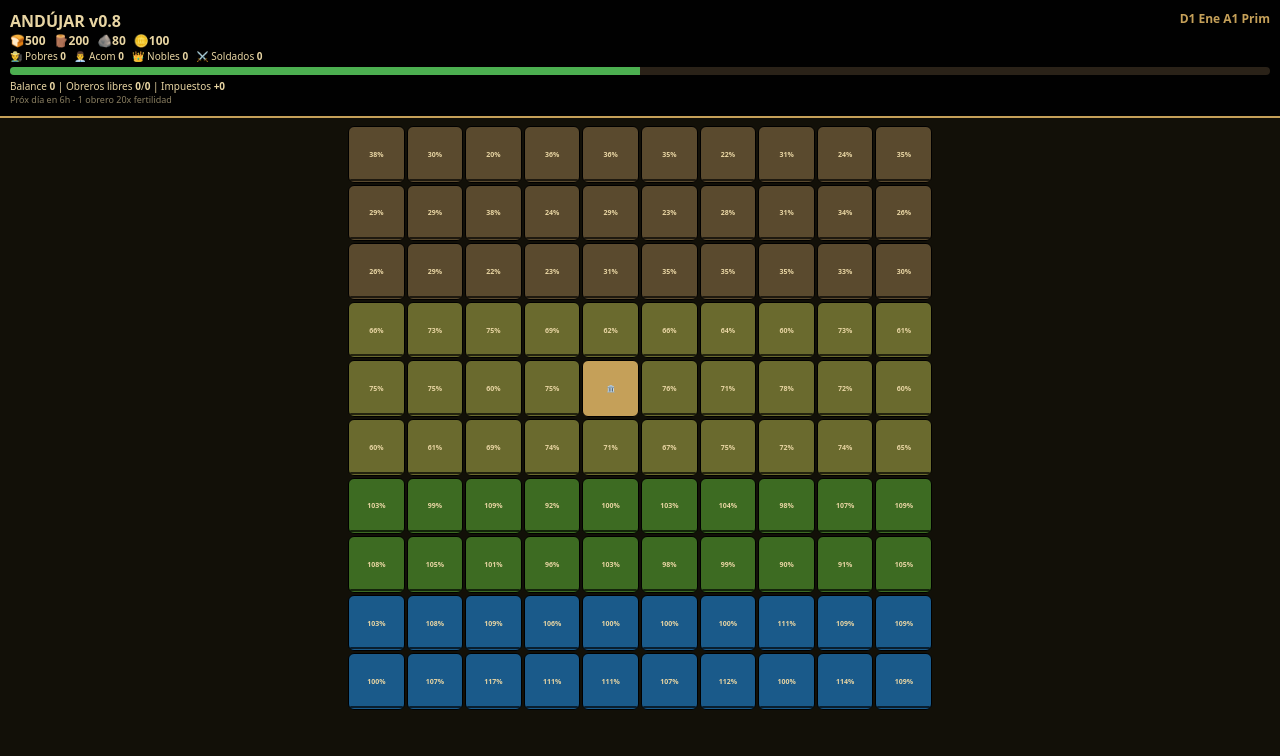
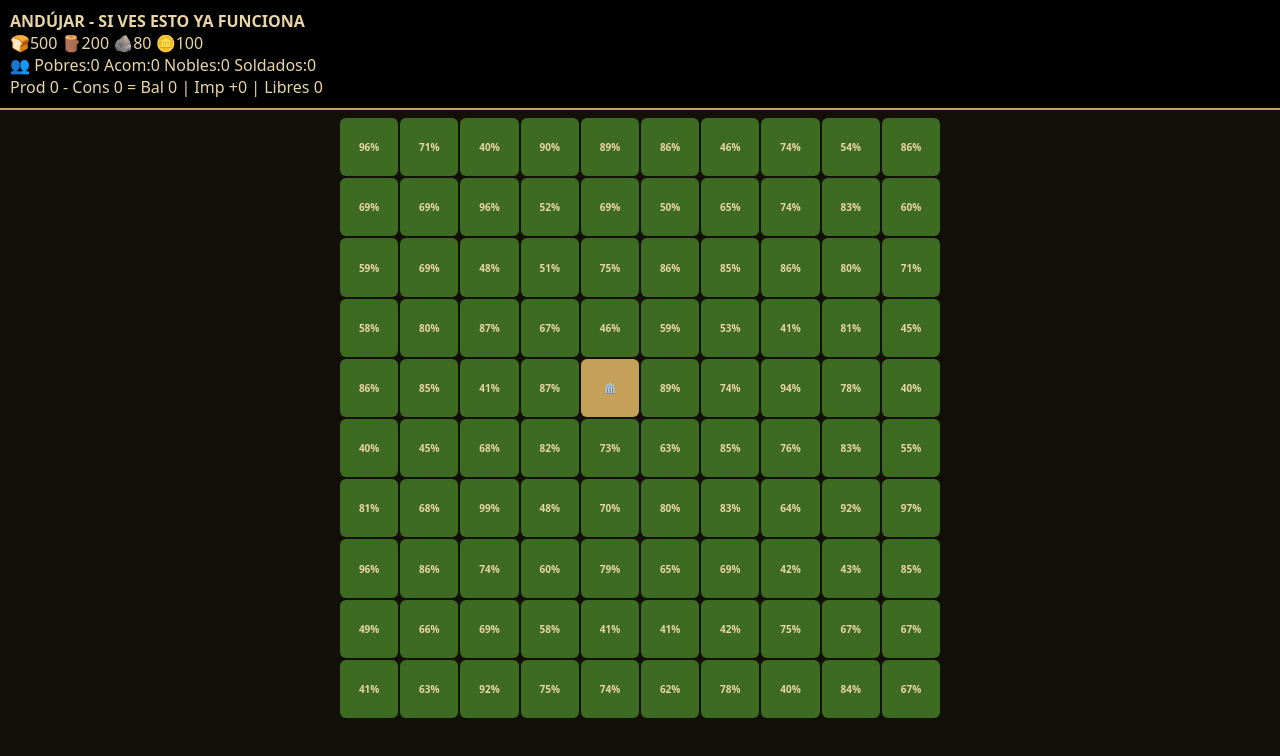
Before and after one commit to lolodiaz97/Juego-And-jar-, a plain HTML site: page index.html in a window 1280 px wide. Drawn offline with Linux system fonts and the light colour scheme.

Commit message:
Update index.html

```diff
--- a/index.html
+++ b/index.html
@@ -1,128 +1,53 @@
-<!DOCTYPE html>
-<html lang="es">
-<head>
-<meta charset="UTF-8"><meta name="viewport" content="width=device-width, initial-scale=1.0">
-<title>Andújar v0.8 Fixed</title>
+<!DOCTYPE html><html lang="es"><head>
+<meta charset="UTF-8"><meta name="viewport" content="width=device-width,initial-scale=1">
+<title>Andújar</title>
 <style>
-:root{--gold:#c5a059;--bg:#121008;--paper:#e8d5a3}
-*{box-sizing:border-box}body{margin:0;background:var(--bg);color:var(--paper);font-family:system-ui}
-#hud{position:sticky;top:0;background:#000e;padding:10px;border-bottom:2px solid var(--gold);z-index:20}
-.bar{height:8px;background:#2a2218;border-radius:6px;overflow:hidden;margin:4px 0}.fill{height:100%}
+body{margin:0;background:#121008;color:#e8d5a3;font-family:system-ui}
+#hud{background:#000;padding:10px;border-bottom:2px solid #c5a059;position:sticky;top:0}
 #map{display:grid;grid-template-columns:repeat(10,1fr);gap:2px;padding:8px;max-width:600px;margin:auto}
-.tile{aspect-ratio:1;border-radius:6px;display:flex;flex-direction:column;align-items:center;justify-content:center;font-size:7px;font-weight:bold;cursor:pointer;border:1px solid #000;position:relative}
-.village{background:var(--gold)!important;color:#000}
-.house{background:#8d6e63!important;outline:2px solid #ffcc80}.barracks{background:#4a2a2a!important;outline:2px solid #ff4d4d}
-.f100{background:#3d6b22}.f70{background:#6a6a2e}.f40{background:#5a4a2e}.f10{background:#2e2620}
-.river{background:#1a5a8a!important}.farmed{outline:2px solid #7cff7c}
-.badge{position:absolute;bottom:1px;font-size:6px;background:#000a;padding:1px 2px;border-radius:3px;left:1px;right:1px;text-align:center}
-button{width:100%;padding:9px;border-radius:8px;border:0;font-weight:bold;margin-top:6px;cursor:pointer;font-size:12px}
-.bgold{background:var(--gold)}.bred{background:#8a2a2a;color:#fff}.bdark{background:#222;color:var(--paper);border:1px solid var(--gold)}
+.tile{aspect-ratio:1;background:#3d6b22;border-radius:6px;display:flex;align-items:center;justify-content:center;font-size:10px;font-weight:bold;cursor:pointer}
+.village{background:#c5a059!important;color:#000}
+.house{background:#8d6e63!important}.barracks{background:#8a2a2a!important}
+button{width:100%;padding:10px;margin-top:6px;border-radius:8px;border:0;font-weight:bold}
+.bgold{background:#c5a059}.bdark{background:#222;color:#e8d5a3;border:1px solid #c5a059}
 #modal{position:fixed;inset:0;background:#000c;display:none;align-items:center;justify-content:center;z-index:99}
-#modalBox{background:#1e1a12;border:2px solid var(--gold);padding:14px;border-radius:12px;width:92%;max-width:360px}
-#date{color:var(--gold);font-weight:900;font-size:12px}
-.res{display:flex;flex-wrap:wrap;gap:8px;font-size:12px}
-</style>
-</head>
-<body>
+#box{background:#1e1a12;border:2px solid #c5a059;padding:14px;border-radius:12px;width:90%;max-width:320px}
+</style></head><body>
 <div id="hud">
-<div style="display:flex;justify-content:space-between"><b>ANDÚJAR v0.8</b><div id="date">Cargando...</div></div>
-<div class="res">
-<div>🍞<b id="food">500</b></div><div>🪵<b id="wood">200</b></div><div>🪨<b id="stone">80</b></div><div>🪙<b id="gold">100</b></div>
-</div>
-<div class="res" style="font-size:10px">
-<div>👨‍🌾 Pobres <b id="poorPop">0</b></div><div>👨‍💼 Acom <b id="medPop">0</b></div><div>👑 Nobles <b id="noblePop">0</b></div><div>⚔️ Soldados <b id="army">0</b></div>
-</div>
-<div class="bar"><div id="foodBar" class="fill" style="background:#4caf50;width:50%"></div></div>
-<div style="font-size:10px">Balance <b id="bal">0</b> | Obreros libres <b id="free">0</b>/<b id="workforce">0</b> | Impuestos <b id="tax">+0</b></div>
-<div style="font-size:9px;opacity:.6" id="realInfo"></div>
+<b>ANDÚJAR - SI VES ESTO YA FUNCIONA</b><br>
+🍞<span id="food">500</span> 🪵<span id="wood">200</span> 🪨<span id="stone">80</span> 🪙<span id="gold">100</span><br>
+👥 Pobres:<span id="pp">0</span> Acom:<span id="mp">0</span> Nobles:<span id="np">0</span> Soldados:<span id="sp">0</span><br>
+<span id="info"></span>
 </div>
 <div id="map"></div>
-<div id="modal"><div id="modalBox"></div></div>
-
+<div id="modal"><div id="box"></div></div>
 <script>
-let FOOD=500,WOOD=200,STONE=80,GOLD=100,SOLDIERS=0,tiles=[],sel=-1,gameDaysPassed=0;
-const ONE_DAY=6*60*60*1000;
-let startReal=Date.now();
-let startSaved=localStorage.getItem('andujar_start');
-if(startSaved){startReal=parseInt(startSaved);} else {localStorage.setItem('andujar_start',startReal);}
-gameDaysPassed=parseInt(localStorage.getItem('andujar_days')||'0');
-
-// Crear mapa
-for(let y=0;y<10;y++){for(let x=0;x<10;x++){
- if(x==4&&y==4){tiles.push({type:'village',fert:100,workers:0,house:null,barracks:false});continue;}
- let base=y<3?20:y<6?60:y<8?90:100; tiles.push({type:'field',fert:base+Math.floor(Math.random()*20),river:y>=8,workers:0,house:null,barracks:false});
-}}
-
-let load=JSON.parse(localStorage.getItem('andujar_save_v8')||'null');
-if(load){
- try{FOOD=load.FOOD;WOOD=load.WOOD;STONE=load.STONE;GOLD=load.GOLD;SOLDIERS=load.SOLDIERS||0;
- load.tiles.forEach((t,i)=>{if(tiles[i]&&t){tiles[i].workers=t.workers||0;tiles[i].house=t.house||null;tiles[i].barracks=t.barracks||false;if(t.fert)tiles[i].fert=t.fert;}});}catch(e){console.log('save corrupto')}
+let FOOD=500,WOOD=200,STONE=80,GOLD=100,SOLD=0,sel=0,tiles=[];
+for(let i=0;i<100;i++){if(i==44){tiles.push({v:true});continue;} tiles.push({f:40+Math.random()*60|0,w:0,h:null,b:false});}
+function tax(h){return h=='s'?2:h=='m'?8:h=='b'?24:0;}
+function pops(){let p=0,m=0,n=0;tiles.forEach(t=>{if(t.h=='s')p+=4;if(t.h=='m')m+=8;if(t.h=='b')n+=16});return{p,m,n,tot:p+m+n,work:p+m};}
+function workers(){return tiles.reduce((a,t)=>a+(t.w||0),0);}
+function draw(){
+ let map=document.getElementById('map');map.innerHTML='';
+ tiles.forEach((t,i)=>{
+  let d=document.createElement('div');d.className='tile '+(t.v?'village':t.b?'barracks':t.h?'house':'');
+  d.innerHTML=t.v?'🏛️':t.b?`⚔️ ${SOLD}`:t.h?(t.h=='s'?'🏠':t.h=='m'?'🏘️':'🏰'):`${t.f|0}% ${t.w||''}`;
+  d.onclick=()=>openT(i);map.appendChild(d);
+ });
+ let po=pops();
+ document.getElementById('pp').innerText=po.p;document.getElementById('mp').innerText=po.m;document.getElementById('np').innerText=po.n;document.getElementById('sp').innerText=SOLD;
+ document.getElementById('food').innerText=FOOD|0;document.getElementById('wood').innerText=WOOD|0;document.getElementById('stone').innerText=STONE|0;document.getElementById('gold').innerText=GOLD|0;
+ let prod=0,tx=0;tiles.forEach(t=>{if(t.w)prod+=t.w*20*(t.f/100);if(t.h)tx+=tax(t.h);});
+ document.getElementById('info').innerText=`Prod ${prod|0} - Cons ${po.tot+SOLD*2} = Bal ${prod-po.tot-SOLD*2|0} | Imp +${tx} | Libres ${po.work-workers()}`;
 }
-
-function taxPer(h){if(h=='small')return 2; if(h=='med')return 8; if(h=='big')return 24; return 0;}
-function getPops(){let poor=0,med=0,noble=0; tiles.forEach(t=>{if(t.house=='small')poor+=4; if(t.house=='med')med+=8; if(t.house=='big')noble+=16;}); return {poor,med,noble,total:poor+med+noble,workforce:poor+med};}
-function totalWorkers(){return tiles.reduce((a,t)=>a+(t.workers||0),0);}
-function getDateObj(d){let y=Math.floor(d/360)+1,dy=d%360,m=Math.floor(dy/30)+1,day=(dy%30)+1;let s=dy<90?'Prim':dy<180?'Ver':dy<270?'Oto':'Inv';let mo=["Ene","Feb","Mar","Abr","May","Jun","Jul","Ago","Sep","Oct","Nov","Dic"];return {y,m,day,s,mo};}
-
-function draw(){
- let mapEl=document.getElementById('map'); if(!mapEl) return;
- mapEl.innerHTML=''; tiles.forEach((t,i)=>{
-  let el=document.createElement('div'); let fertCls=t.fert>=80?'f100':t.fert>=50?'f70':t.fert>=20?'f40':'f10';
-  let cls='tile ';
-  if(t.type=='village') cls+='village'; else if(t.barracks) cls+='barracks'; else if(t.house) cls+='house'; else cls+=fertCls+(t.river?' river':'')+(t.workers?' farmed':'');
-  el.className=cls;
-  if(t.type=='village') el.innerHTML=`🏛️`;
-  else if(t.barracks) el.innerHTML=`⚔️<span class="badge">CUARTEL ${SOLDIERS}</span>`;
-  else if(t.house){let ic=t.house=='small'?'🏠':t.house=='med'?'🏘️':'🏰'; el.innerHTML=`${ic}<span class="badge">${t.house=='big'?'👑 NOBLE':t.house=='med'?'ACOM':'POBRE'} ${taxPer(t.house)}🪙</span>`;}
-  else el.innerHTML=`${t.fert}%<span class="badge">${t.workers?t.workers+'👨‍🌾':''}</span>`;
-  el.onclick=()=>openTile(i); mapEl.appendChild(el);
- });
- let pops=getPops();
- document.getElementById('poorPop').innerText=pops.poor;
- document.getElementById('medPop').innerText=pops.med;
- document.getElementById('noblePop').innerText=pops.noble;
- document.getElementById('army').innerText=SOLDIERS;
- document.getElementById('free').innerText=Math.max(0,pops.workforce-totalWorkers());
- document.getElementById('workforce').innerText=pops.workforce;
+function openT(i){sel=i;let t=tiles[i];let box=document.getElementById('box');if(t.v)return;
+ let po=pops();let free=po.work-workers()+(t.w||0);
+ if(t.b){box.innerHTML=`<h3>Cuartel ${SOLD} Soldados</h3>Reclutables ${po.tot-workers()-SOLD}<br><button class="bgold" onclick="SOLD++;draw();openT(${i})">Reclutar 1 (todos, incluso nobles)</button><button class="bdark" onclick="if(SOLD>0)SOLD--;draw();openT(${i})">Licenciar</button><button class="bdark" onclick="tiles[${i}].b=false;draw();closeM()">Demoler</button><button class="bdark" onclick="closeM()">Cerrar</button>`;}
+ else if(t.h){box.innerHTML=`<h3>${t.h=='b'?'Noble NO trabaja':'Casa'}</h3>Impuesto ${tax(t.h)}<br><button class="bdark" onclick="tiles[${i}].h=null;draw();closeM()">Demoler</button><button class="bdark" onclick="closeM()">Cerrar</button>`;}
+ else{box.innerHTML=`Parcela ${t.f|0}%<br>Obreros <span id="wc">${t.w||0}</span> / ${free}<br><input id="r" type="range" min="0" max="${free}" value="${t.w||0}" style="width:100%" oninput="document.getElementById('wc').innerText=this.value"><br><button class="bgold" onclick="tiles[sel].w=parseInt(document.getElementById('r').value);closeM();draw()">Asignar (Nobles NO pueden)</button><hr><button class="bdark" onclick="if(WOOD>=20){WOOD-=20;tiles[sel].h='s';closeM();draw()}">🏠 Pobre 4hab 20🪵 2🪙</button><button class="bdark" onclick="if(WOOD>=60&&STONE>=10){WOOD-=60;STONE-=10;tiles[sel].h='m';closeM();draw()}">🏘️ Acom 8hab 60🪵10🪨 8🪙</button><button class="bdark" onclick="if(WOOD>=140&&STONE>=40){WOOD-=140;STONE-=40;tiles[sel].h='b';closeM();draw()}">🏰 Noble 16hab 140🪵40🪨 24🪙 NO trabaja</button><button class="bgold" onclick="if(WOOD>=100&&STONE>=50){WOOD-=100;STONE-=50;tiles[sel].b=true;closeM();draw()}">⚔️ Cuartel 100🪵50🪨</button><button class="bdark" onclick="closeM()">Cerrar</button>`;}
+ document.getElementById('modal').style.display='flex';
 }
-
-function openTile(i){
- sel=i; let t=tiles[i]; if(t.type=='village') return;
- let pops=getPops(); let freeWork=pops.workforce - totalWorkers();
- let box=document.getElementById('modalBox');
- if(t.barracks){
-  box.innerHTML=`<h3>⚔️ Cuartel - ${SOLDIERS} Soldados</h3><p>Un soldado no trabaja y consume 2🍞/día. Todos reclutables.</p><p>Reclutables: <b>${pops.total - totalWorkers() - SOLDIERS}</b></p><div style="display:flex;gap:6px"><button class="bred" onclick="train(1)">Reclutar 1</button><button class="bred" onclick="train(5)">Reclutar 5</button></div><button class="bdark" onclick="untrain(1)">Licenciar 1</button><button class="bdark" onclick="demolishBarracks()">Demoler cuartel</button><button class="bdark" onclick="closeModal()">Cerrar</button>`;
- }else if(t.house){
-  box.innerHTML=`<h3>${t.house=='big'?'🏰 Noble - no trabaja':'Casa '+(t.house=='small'?'Pobre':'Acomodada')}</h3><p>Impuesto ${taxPer(t.house)}🪙/día</p><button class="bdark" onclick="demolish()">Demoler casa</button><button class="bdark" onclick="closeModal()">Cerrar</button>`;
- }else{
-  let prod=Math.floor(20*(t.fert/100)*(t.river?1.2:1));
-  box.innerHTML=`<b>Parcela ${i} ${t.fert}%</b> - ${prod}🍞/obrero<br><small>Nobles no trabajan aquí</small><p>Obreros: <b id="wCount">${t.workers||0}</b> libres ${freeWork+(t.workers||0)}</p><input id="wRange" type="range" min="0" max="${freeWork+(t.workers||0)}" value="${t.workers||0}" style="width:100%"><button class="bgold" onclick="saveWorkers()">Asignar trabajo</button><hr><button class="bdark" onclick="build('small')">🏠 Pobre 4h 20🪵 2🪙</button><button class="bdark" onclick="build('med')">🏘️ Acom 8h 60🪵10🪨 8🪙</button><button class="bdark" onclick="build('big')">🏰 Noble 16h 140🪵40🪨 24🪙 NO trabaja</button><hr><button class="bred" onclick="buildBarracks()">⚔️ Cuartel 100🪵50🪨</button><button class="bdark" onclick="closeModal()">Cerrar</button>`;
- }
- document.getElementById('modal').style.display='flex';
- let r=document.getElementById('wRange'); if(r) r.oninput=e=>{document.getElementById('wCount').innerText=e.target.value;};
-}
-function closeModal(){document.getElementById('modal').style.display='none';}
-function saveWorkers(){let v=document.getElementById('wRange'); if(v) tiles[sel].workers=parseInt(v.value); closeModal(); save(); updateHUD();}
-function build(type){let t=tiles[sel]; if(t.house||t.barracks) return; if(type=='small'){if(WOOD<20)return alert('Falta 🪵'); WOOD-=20;} if(type=='med'){if(WOOD<60||STONE<10)return alert('Falta'); WOOD-=60; STONE-=10;} if(type=='big'){if(WOOD<140||STONE<40)return alert('Falta'); WOOD-=140; STONE-=40;} t.house=type; closeModal(); save(); updateHUD();}
-function buildBarracks(){let t=tiles[sel]; if(t.house||t.barracks) return; if(WOOD<100||STONE<50)return alert('Falta 100🪵50🪨'); WOOD-=100; STONE-=50; t.barracks=true; closeModal(); save(); updateHUD();}
-function demolish(){let t=tiles[sel]; if(!t.house) return; if(t.house=='small')WOOD+=10; if(t.house=='med'){WOOD+=30;STONE+=5;} if(t.house=='big'){WOOD+=70;STONE+=20;} t.house=null; closeModal(); save(); updateHUD();}
-function demolishBarracks(){tiles[sel].barracks=false; WOOD+=50; STONE+=25; closeModal(); save(); updateHUD();}
-function train(n){let pops=getPops(); let rec=pops.total - totalWorkers() - SOLDIERS; if(rec<=0)return alert('No hay civiles'); let toTrain=Math.min(n,rec); SOLDIERS+=toTrain; save(); updateHUD(); openTile(sel);}
-function untrain(n){SOLDIERS=Math.max(0,SOLDIERS-n); save(); updateHUD(); openTile(sel);}
-function save(){localStorage.setItem('andujar_save_v8',JSON.stringify({FOOD,WOOD,STONE,GOLD,SOLDIERS,tiles})); localStorage.setItem('andujar_days',gameDaysPassed.toString());}
-function updateHUD(){
- let d=getDateObj(gameDaysPassed); document.getElementById('date').innerHTML=`D${d.day} ${d.mo[d.m-1]} A${d.y} ${d.s}`;
- let prod=0,tax=0; tiles.forEach(t=>{if(t.workers)prod+=t.workers*20*(t.fert/100)*(t.river?1.2:1); if(t.house)tax+=taxPer(t.house);});
- let pops=getPops(); let cons=pops.total*1 + SOLDIERS*2; let bal=Math.floor(prod-cons);
- document.getElementById('food').innerText=Math.floor(FOOD); document.getElementById('wood').innerText=Math.floor(WOOD); document.getElementById('stone').innerText=Math.floor(STONE); document.getElementById('gold').innerText=Math.floor(GOLD);
- document.getElementById('tax').innerText='+'+tax; document.getElementById('bal').innerText=(bal>0?'+':'')+bal; document.getElementById('foodBar').style.width=Math.min(100,Math.max(5,FOOD/10))+'%';
- document.getElementById('realInfo').innerText=`Próx día en ${Math.ceil((ONE_DAY-(Date.now()-startReal)%ONE_DAY)/3600000)}h - 1 obrero 20x fertilidad`;
- draw(); return {bal,tax};
-}
-function tickDay(){let {bal,tax}=updateHUD(); FOOD+=bal; GOLD+=tax; if(FOOD<0)FOOD=0; gameDaysPassed++; save(); updateHUD();}
-
-updateHUD();
-setInterval(()=>{tickDay();},ONE_DAY);
-</script>
-</body>
-</html>
+function closeM(){document.getElementById('modal').style.display='none';}
+draw();
+setInterval(()=>{let prod=0,tx=0;tiles.forEach(t=>{if(t.w)prod+=t.w*20*(t.f/100);if(t.h)tx+=tax(t.h);});let po=pops();FOOD+=prod-po.tot-SOLD*2;GOLD+=tx;draw();},6000);
+</script></body></html>
```
